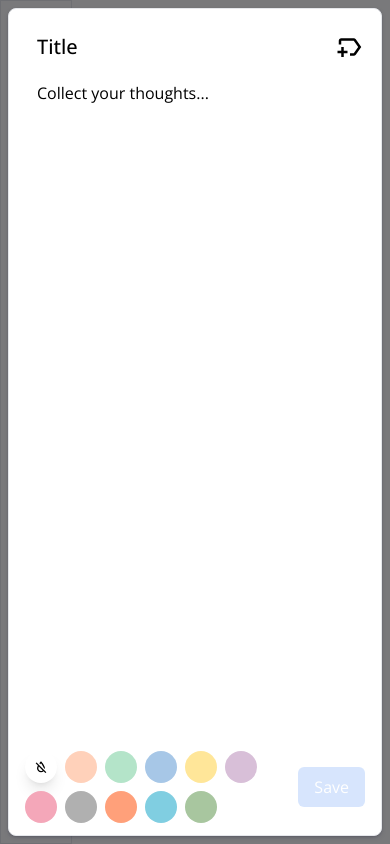
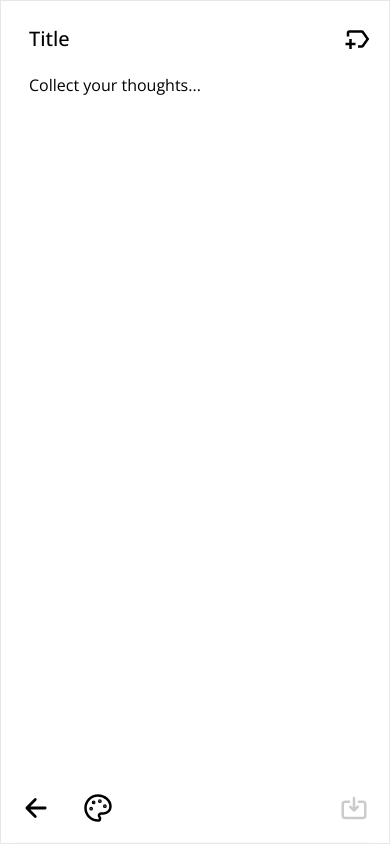
Before and after one commit to luk-aa/noto, a React (Vite) app: page / in a window 390 px wide. Both pictures are taken after a click on the button 346 px from the left and 788 px from the top of the page. Built offline with nearby package versions, Linux system fonts and the light colour scheme.

Commit message:
update mobile version add fix bugs

```diff
--- a/src/components/Header.jsx
+++ b/src/components/Header.jsx
@@ -35,7 +35,7 @@ const Header = () => {
   }, [searchValue, navigate]);
 
   return (
-    <header className=" w-full fixed z-50 top-0 right-0 left-0 h-16 pl-24 pr-5 py-2 bg-white flex items-center justify-betwee gap-5">
+    <header className=" w-full fixed z-50 top-0 right-0 left-0 h-16 pl-[80px] ms:pl-24 pr-2 sm:pr-5 py-2 bg-white flex items-center justify-betwee gap-2 sm:gap-5">
       {/* <MdCircle className="text-3xl text-yellow-500" /> */}
       <h2 className="sm:block hidden font-medium text-lg min-w-44 text-black">
         {tagValue
@@ -46,7 +46,7 @@ const Header = () => {
           : 'QUICK THOUGHTS'}
       </h2>
       <div className=" px-5 flex items-center gap-5 bg-[#f1f3f4] rounded-lg w-full h-full">
-        <IoMdSearch className="text-2xl text-gray-500" />
+        <IoMdSearch className="text-3xl sm:text-2xl text-gray-500" />
         <input
           type="text"
           value={searchValue}
@@ -56,10 +56,10 @@ const Header = () => {
         />
       </div>
       <div
-        className="hidden sm:block hover:bg-gray-200 p-3 rounded-full cursor-pointer"
+        className=" absolute sm:static right-5 sm:hover:bg-gray-200 sm:p-3 rounded-full cursor-pointer"
         onClick={() => setGridView(!gridView)}
       >
-        {gridView ? <CiGrid2H className="text-2xl text-black" /> : <CiGrid41 className="text-2xl text-black" />}
+        {gridView ? <CiGrid2H className="text-3xl text-gray-500 sm:text-black" /> : <CiGrid41 className="text-3xl text-gray-500 sm:text-black" />}
       </div>
     </header>
   );
--- a/src/components/Layout.jsx
+++ b/src/components/Layout.jsx
@@ -1,7 +1,7 @@
 import React, { useState } from "react";
 import TakeNote from "./TakeNote";
 import NoteList from "./NoteList";
-import { initialNote } from "../data/data";
+import { initialNote } from "../utils/data";
 import Header from "./Header";
 import SideMenu from "./SideMenu";
 
@@ -22,7 +22,7 @@ export default function Layout() {
       <Header />
       <SideMenu />
       <main
-        className="pt-14 sm:pt-24 mb-4 pr-4 pl-[88px] flex items-center flex-col gap-5"
+        className="pt-14 sm:pt-24 mb-4 pr-2 pl-[80px] sm:pl-[88px] flex items-center flex-col gap-5"
       >
         <TakeNote />
         <NoteList />
--- a/src/components/Note.jsx
+++ b/src/components/Note.jsx
@@ -1,10 +1,12 @@
 import React, { useEffect, useState, useRef } from "react";
 import CreatableSelect from "react-select/creatable";
 import { RiDeleteBinLine } from "react-icons/ri";
-import { customStyles } from "../data/data";
+import { customStyles } from "../utils/data";
 import { useNotes } from "../context/GlobalContext";
 import NoteColor from "./NoteColor";
 import { MdNewLabel, MdOutlineNewLabel } from "react-icons/md";
+import { IoArrowBackOutline } from "react-icons/io5";
+import { LuPalette } from "react-icons/lu";
 
 const Note = ({ title, text, tags, id, color }) => {
   const { setNotes, closeNote, deleteNote, options, changeNoteColor } = useNotes();
@@ -13,6 +15,8 @@ const Note = ({ title, text, tags, id, color }) => {
   const [note, setNote] = useState({ title, text });
   const [selectedOption, setSelectedOption] = useState(tags);
   const tagInputRef = useRef(null);
+
+  const [paletteIsOpen, setPaletteIsOpen] = useState(false)
 
   useEffect(() => {
     if (isTagInputVisible && tagInputRef.current) {
@@ -59,13 +63,14 @@ const Note = ({ title, text, tags, id, color }) => {
       onClick={handleSubmit}
     >
       <div
-        className="max-w-[600px] w-full max-h-[500px] h-full relative z-50 rounded-lg overflow-hidden"
+        className="max-w-[600px] w-full max-h-[500px] h-full relative z-50 rounded-lg"
         onClick={(e) => e.stopPropagation()}
       >
         <form
-          className="relative h-full flex flex-col p-4"
+          className="relative h-full flex flex-col p-4 rounded-lg"
           style={{ backgroundColor: color }}
           onSubmit={handleSubmit}
+          onClick={() => setPaletteIsOpen(false)}
         >
           <div className="flex items-center gap-2">
             <input
@@ -113,26 +118,45 @@ const Note = ({ title, text, tags, id, color }) => {
           ></textarea>
 
           <div className="mt-4 flex justify-between items-center rounded-md">
+            <div className="sm:hidden flex items-center gap-8">
+              <button>
+                <IoArrowBackOutline className='text-3xl' />
+              </button>
+              <div onClick={(e) => {
+                e.stopPropagation()
+                setPaletteIsOpen(!paletteIsOpen)
+              }}>
+                <LuPalette className="text-3xl" />
+              </div>
+            </div>
+
             <div
+              className="hidden sm:block"
               onClick={(e) => e.stopPropagation()}
               style={{ backgroundColor: note.color }}
             >
               <NoteColor color={color} setColor={(newColor) => changeNoteColor(id, newColor)} />
             </div>
-            <div className="flex gap-2 opacity-70">
+            <div className="flex gap-2 sm:opacity-70">
               <div
                 onClick={() => deleteNote(id)}
                 className="p-3 m-1 hover:bg-gray-200 hover:bg-opacity-60 rounded-full cursor-pointer"
               >
-                <RiDeleteBinLine className="text-lg" />
+                <RiDeleteBinLine className="text-3xl sm:text-lg" />
               </div>
             </div>
-            {/* <div className="cursor-pointer p-3" onClick={handleSubmit}>
-              Close
-            </div> */}
           </div>
         </form>
       </div>
+      <div
+        className={`sm:hidden box-shadow absolute bottom-0 left-0 z-50 px-2 py-4 w-full  rounded-t-3xl bg-white
+              ${paletteIsOpen ? 'translate-y-0' : 'translate-y-full'} duration-200`}
+        onClick={(e) => e.stopPropagation()}
+        style={{ backgroundColor: color }}
+      >
+        <NoteColor color={color} setColor={(newColor) => changeNoteColor(id, newColor)} circleSize={'48px'} />
+      </div>
+
     </div>
   );
 };
--- a/src/components/NoteColor.jsx
+++ b/src/components/NoteColor.jsx
@@ -1,8 +1,8 @@
 import React, { useState } from 'react'
-import { noteColors } from '../data/data'
+import { noteColors } from '../utils/data'
 import { MdOutlineFormatColorReset } from 'react-icons/md'
 
-const NoteColor = ({ color, setColor }) => {
+const NoteColor = ({ color, setColor, circleSize }) => {
   function handleTagClick(c) {
     if (setColor) {
       setColor(c)
@@ -14,7 +14,7 @@ const NoteColor = ({ color, setColor }) => {
         <div
           key={noteColor.id}
           className={`w-8 h-8 flex justify-center items-center rounded-full ${noteColor.color === color && 'border-2 border-white shadow-lg'}`}
-          style={{ backgroundColor: noteColor.color }}
+          style={{ backgroundColor: noteColor.color, width: circleSize, height: circleSize }}
           onClick={() => handleTagClick(noteColor.color)}
         >
           <MdOutlineFormatColorReset className={`${noteColor.color !== '#FFFFFF' && 'hidden'}`} />
--- a/src/components/NoteList.jsx
+++ b/src/components/NoteList.jsx
@@ -41,7 +41,7 @@ const NoteList = () => {
   const notesMap = displayedNotes.map((note) => (
     <div key={note.id}>
       <div
-        className={`box-shadow-list relative mb-4 px-4 py-3 w-full sm:min-h-[100px] flex flex-col justify-between border-[1px] border-gray-300
+        className={`box-shadow-list relative mb-2 sm:mb-4 px-4 py-3 w-full sm:min-h-[100px] flex flex-col justify-between border-[1px] border-gray-300
         rounded-2xl break-inside-avoid break-words cursor-default duration-100
         ${note.isOpen && "opacity-0"}`}
         style={{ whiteSpace: "pre-line", backgroundColor: note.color }}
@@ -89,7 +89,7 @@ const NoteList = () => {
             className="bg-gray- box-shadow absolute -bottom-20 left-1/2 -translate-x-1/2 border rounded-lg w-[300px] p-2 z-50"
             style={{ backgroundColor: note.color }}
           >
-            <NoteColor color={note.color} setColor={(newColor) => changeNoteColor(note.id, newColor)} />
+            <NoteColor color={note.color} setColor={(newColor) => changeNoteColor(note.id, newColor)} circleSize={'32px'} />
           </div>
         )}
       </div>
@@ -120,7 +120,7 @@ const NoteList = () => {
       {/* Display notes in a grid or list format based on gridView */}
       <div
         // onClick={closePalette}
-        className={` ${gridView ? 'sm:columns-2 md:columns-3 lg:columns-4 xl:columns-5 2xl:columns-6' : 'columns-1'} mx-auto`}
+        className={` ${gridView ? 'columns-2 md:columns-3 lg:columns-4 xl:columns-5 2xl:columns-6' : 'columns-1'} gap-2 sm:gap-4 mx-auto`}
       >
         {notesMap}
       </div>
--- a/src/components/TakeNote.jsx
+++ b/src/components/TakeNote.jsx
@@ -1,7 +1,7 @@
 import React, { useState, useRef, useEffect } from "react";
 import { nanoid } from "nanoid";
 import CreatableSelect from "react-select/creatable";
-import { customStyles } from "../data/data";
+import { customStyles } from "../utils/data";
 import NoteColor from "./NoteColor";
 import { useNotes } from "../context/GlobalContext";
 import { MdOutlineNewLabel } from "react-icons/md";
@@ -9,6 +9,10 @@ import { MdNewLabel } from "react-icons/md";
 import { IoIosAddCircle } from "react-icons/io";
 import { FaSquarePlus } from "react-icons/fa6";
 import { BsPlusSquareFill } from "react-icons/bs";
+import { LuPalette } from "react-icons/lu";
+import { IoArrowBackOutline } from "react-icons/io5";
+import { CiSaveDown2 } from "react-icons/ci";
+import { HiOutlineSave } from "react-icons/hi";
 
 
 const TakeNote = () => {
@@ -32,6 +36,7 @@ const TakeNote = () => {
 
   // Local state to store the selected color for the note
   const [color, setColor] = useState('#FFFFFF');
+  const [paletteIsOpen, setPaletteIsOpen] = useState(false)
 
   // Creating a reference for the textarea to dynamically adjust height
   const textAreaRef = useRef(null);
@@ -108,7 +113,7 @@ const TakeNote = () => {
 
   return (
     <div
-      className={` ${takeNoteIsOpen ? 'fixed sm:static p-2 z-50 sm:z-40 bg-[#202124] sm:bg-transparent bg-opacity-60' : 'block'}
+      className={` ${takeNoteIsOpen ? 'fixed sm:static z-50 sm:z-40 bg-[#202124] sm:bg-transparent bg-opacity-60' : 'block'}
        w-full inset-0 flex items-center justify-center`}
       onClick={() => closeTakeNote()}
     >
@@ -116,7 +121,7 @@ const TakeNote = () => {
         onSubmit={saveNote}
         className={` sm:block box-shadow relative max-w-[600px] w-full overflow-hidden
           ${takeNoteIsOpen ? 'block p-4 sm:pb-16 sm:p-2  sm:max-h-full h-full sm:min-h-[200px]' : 'hidden px-2 sm:block sm:h-12'}
-           border rounded-lg `}
+           border sm:rounded-lg `}
         style={{ backgroundColor: color }}
         onClick={(e) => e.stopPropagation()}
       >
@@ -173,22 +178,46 @@ const TakeNote = () => {
           rows="1"
           onClick={() => openTakeNote()}
         />
+        <div
+          className={`sm:hidden absolute inset-0 z-40 bg-[#3c404380] ${paletteIsOpen ? 'block' : 'hidden'} `}
+          onClick={() => setPaletteIsOpen(false)}
+        >
+        </div>
+        <div
+          className={`sm:hidden box-shadow absolute bottom-0 left-0 z-50 px-2 py-4 w-full  rounded-t-3xl bg-white
+              ${paletteIsOpen ? 'translate-y-0' : 'translate-y-full'} duration-200`}
+          onClick={(e) => e.stopPropagation()}
+          style={{ backgroundColor: color }}
+        >
+          <NoteColor color={color} setColor={setColor} circleSize={'48px'} />
+        </div>
 
         {/* Show Save Button and Color Picker only if form is open */}
         {takeNoteIsOpen && (
           <div className="absolute bottom-0 left-2 right-2 flex justify-between
-          items-center py-3 px-2 gap-2">
-            <NoteColor color={color} setColor={setColor} />
+          items-center py-5 sm:py-3  px-3 gap-2">
+            <div className="sm:hidden flex items-center gap-8">
+              <div onClick={closeTakeNote}>
+                <IoArrowBackOutline className='text-3xl' />
+              </div>
+              <div onClick={(e) => {
+                e.stopPropagation()
+                setPaletteIsOpen(!paletteIsOpen)
+              }}>
+                <LuPalette className="text-3xl" />
+              </div>
+            </div>
+            <div className="hidden sm:block">
+              <NoteColor color={color} setColor={setColor} circleSize={'32px'} />
+            </div>
 
             {/* Save Button */}
             <button
               type="submit"
               disabled={!(singleNote.title.trim() || singleNote.text.trim())} // Disable button if both title and text are empty
-              className={`bg-blue-500 text-white px-4 py-2
-            rounded-md transition cursor-default
-            ${(singleNote?.title?.trim() || singleNote?.text?.trim()) ? 'opacity-70 hover:bg-blue-600' : 'opacity-20'}`}
+              className={`${(singleNote?.title?.trim() || singleNote?.text?.trim()) ? 'opacity-100 cursor-pointer' : 'opacity-20'}`}
             >
-              Save
+              <HiOutlineSave className='text-3xl sm:text-2xl' />
             </button>
           </div>
         )}
--- a/src/context/GlobalContext.jsx
+++ b/src/context/GlobalContext.jsx
@@ -1,5 +1,5 @@
 import React, { createContext, useContext, useState } from 'react'
-import { initialNote } from '../data/data'
+import { initialNote } from '../utils/data'
 import { useLocalStorage } from '../hooks/useLocalStorage'
 
 const NoteContext = createContext({})
```
Also changed, not shown: src/components/SideMenu.jsx (+9 -0 lines), src/utils/data.js (renamed from src/data/data.js).
